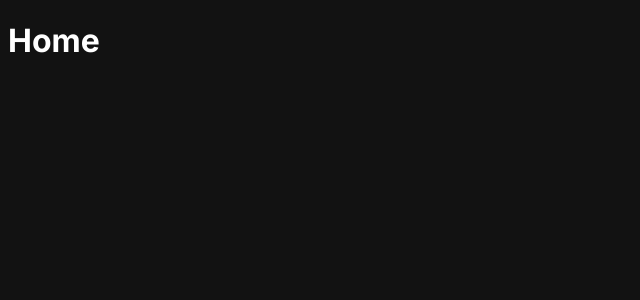
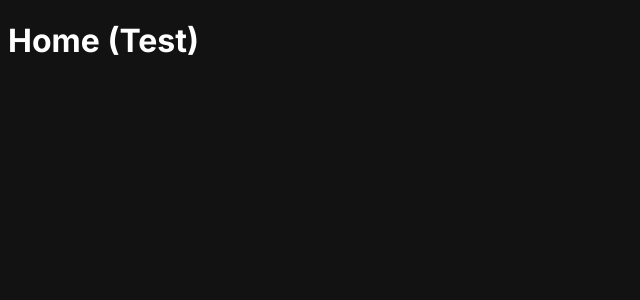
Before and after one commit to yutna/nextjs-playground, a Next.js app: page / in a window 1280 px wide. Shown: the top 300 px of the page, without its empty margins (0-640 px from the left). Built offline with nearby package versions, Linux system fonts and the light colour scheme.

Commit message:
Test signing commit

```diff
--- a/src/app/page.tsx
+++ b/src/app/page.tsx
@@ -1,7 +1,7 @@
 export default function Page() {
   return (
     <main>
-      <h1>Home</h1>
+      <h1>Home (Test)</h1>
     </main>
   );
 }
```
